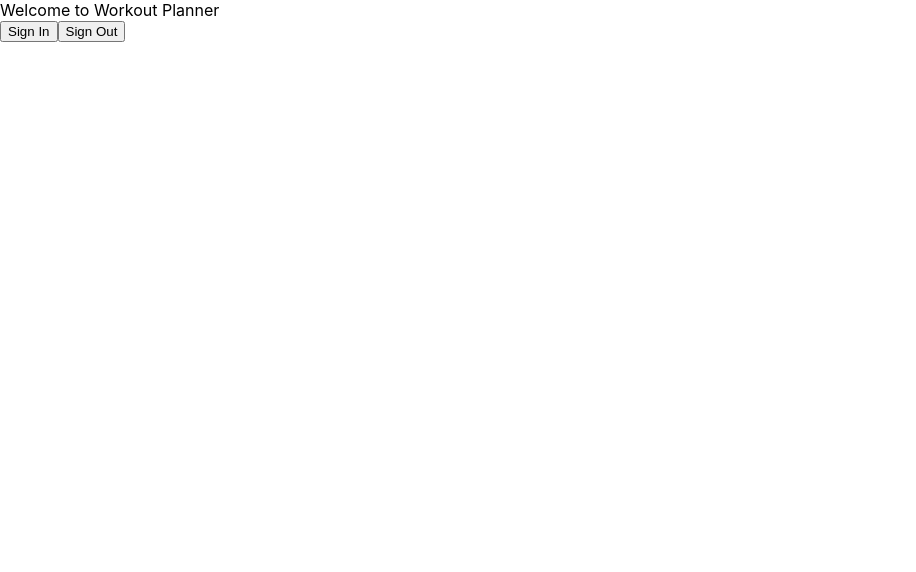
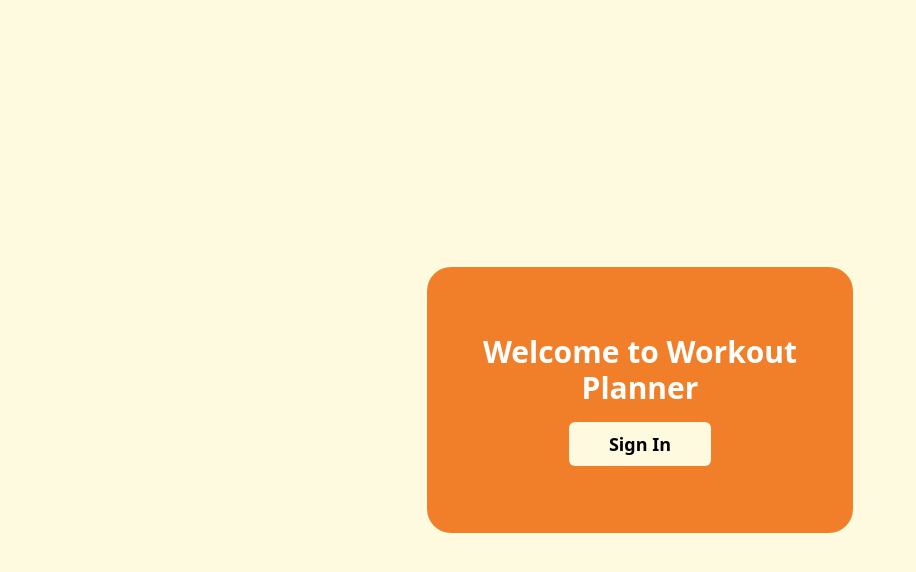
Before and after one commit to tristanpank/workout-planner, a React (Create React App) app: page / in a window 1280 px wide. Shown: the top 572 px of the page, without its empty margins (0-916 px from the left). Built offline with nearby package versions, Linux system fonts and the light colour scheme; no server answers.

Commit message:
Add Tailwind/style login page

```diff
--- a/package.json
+++ b/package.json
@@ -36,5 +36,8 @@
       "last 1 firefox version",
       "last 1 safari version"
     ]
+  },
+  "devDependencies": {
+    "tailwindcss": "^3.2.6"
   }
 }
--- a/src/components/login.js
+++ b/src/components/login.js
@@ -8,10 +8,15 @@ export default function Login({setCurrUser}) {
   })
 
   return (
-    <div>
-      <div>Welcome to Workout Planner</div>
-      <button onClick={signIn}>Sign In</button>
-      <button onClick={signOutUser}>Sign Out</button>
+    <div className="bg-custom-white h-screen flex justify-center items-center">
+    <div className="bg-custom-orange-light flex justify-center items-center flex-col
+    h-1/3 w-1/3 rounded-3xl gap-4">
+      <div className="text-white text-3xl font-bold text-center">Welcome to Workout Planner</div>
+      <button onClick={signIn} className="bg-custom-white w-1/3 h-1/6 rounded-md text-lg font-semibold
+      hover:bg-custom-gray">Sign In</button>
+      {/* <button onClick={signOutUser} className="bg-custom-white w-1/3 h-1/6 rounded-md text-lg font-semibold
+      hover:bg-custom-gray">Sign Out</button> */}
+    </div>
     </div>
   )
 }
--- a/src/index.css
+++ b/src/index.css
@@ -1,4 +1,9 @@
-body {
+@tailwind base;
+@tailwind components;
+@tailwind utilities;
+
+
+/* body {
   margin: 0;
   font-family: -apple-system, BlinkMacSystemFont, 'Segoe UI', 'Roboto', 'Oxygen',
     'Ubuntu', 'Cantarell', 'Fira Sans', 'Droid Sans', 'Helvetica Neue',
@@ -10,4 +15,4 @@ body {
 code {
   font-family: source-code-pro, Menlo, Monaco, Consolas, 'Courier New',
     monospace;
-}
+} */
--- /dev/null
+++ b/tailwind.config.js
@@ -0,0 +1,16 @@
+/** @type {import('tailwindcss').Config} */
+module.exports = {
+  content: [
+    "./src/**/*.{js,jsx,ts,tsx}"
+  ],
+  theme: {
+    extend: {
+      colors: {
+        "custom-white": "#fefae0",
+        "custom-orange-light": "#f17f29",
+        "custom-gray": "#dce2c8",
+      }
+    },
+  },
+  plugins: [],
+}
```
Also changed, not shown: 1 other file (tests, documents, lock files or other folders).
